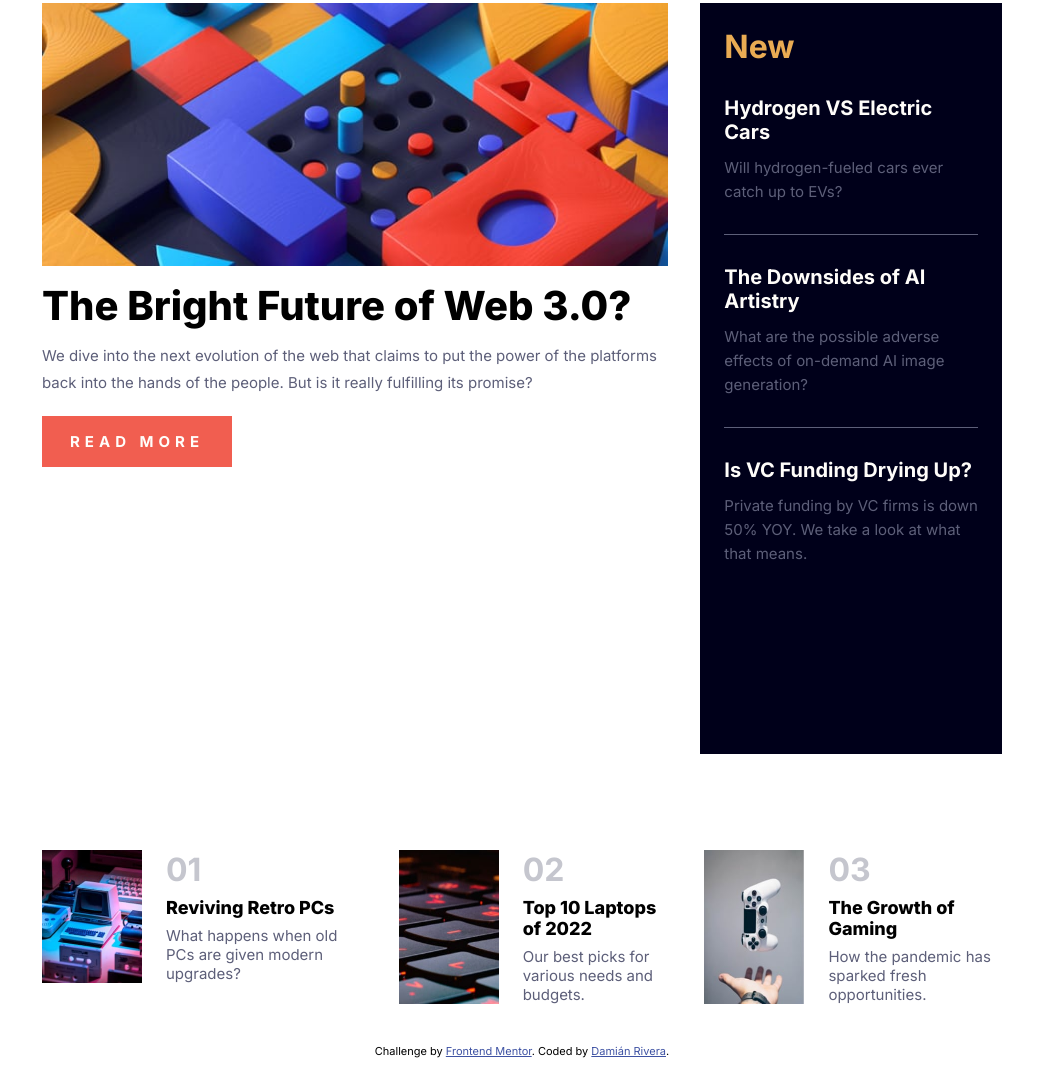
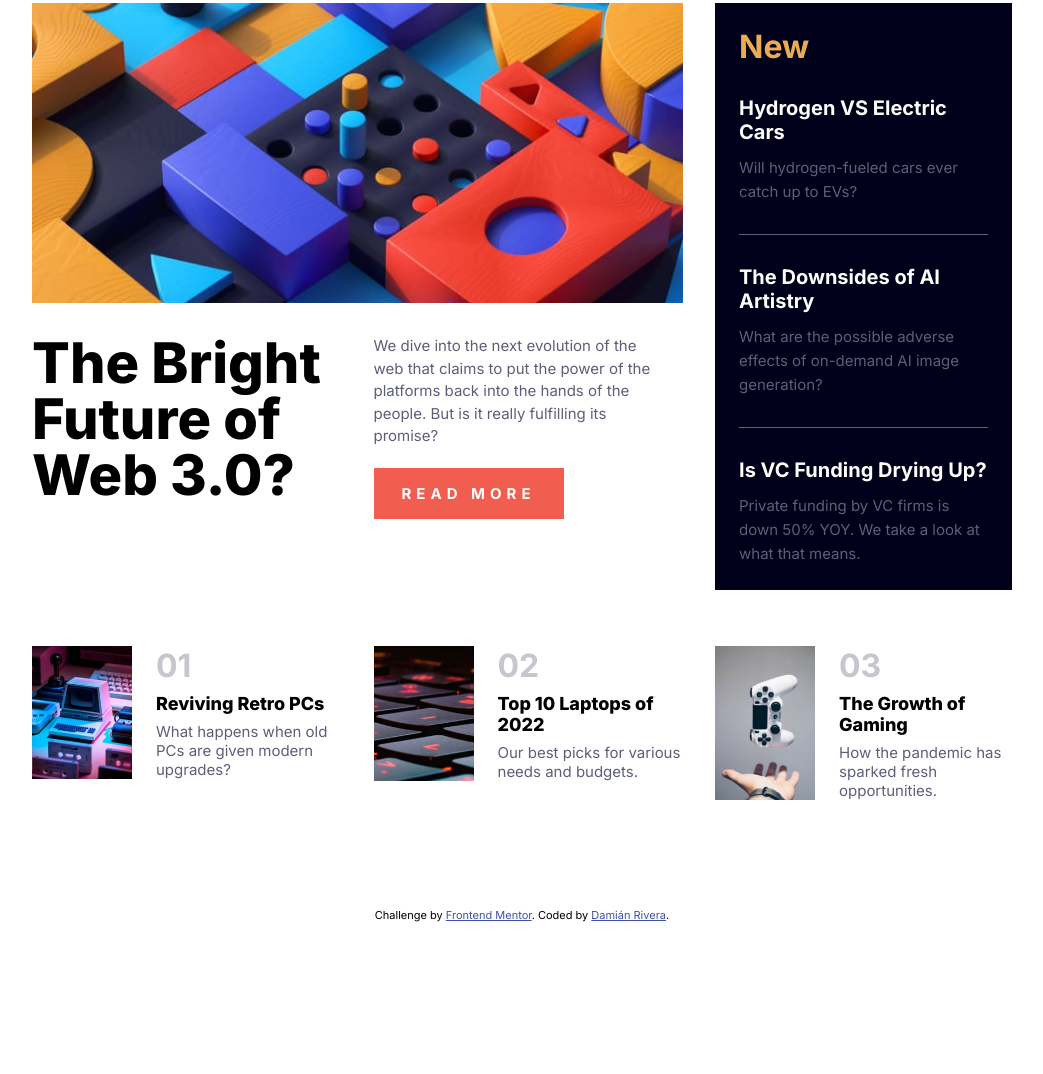
Before and after one commit to DamianRi/news-homepage-main, a plain HTML site: page index.html in a window 1280 px wide. Shown: the part 181-1255 px from the top of the page, without its empty margins (118-1161 px from the left). After the commit the page ends 1119 px from the top, so only its background shows below. Drawn offline with Linux system fonts and the light colour scheme.

Commit message:
Fixed grid for top news

```diff
--- a/css/style.scss
+++ b/css/style.scss
@@ -171,11 +171,6 @@ main {
       }
     }
   }
-  .top-news {
-    display: flex;
-    flex-direction: column;
-    gap: 3.2rem;
-
   .top-new {
     display: grid;
     grid-template-columns: 10rem repeat(3, 1fr);
@@ -183,6 +178,7 @@ main {
     column-gap: 2.4rem;
     row-gap: 0.8rem;
     height: 12rem;
+    margin: 0 0 3.2rem 0;
 
     figure {
       grid-column: 1 / 2;
@@ -190,6 +186,7 @@ main {
       .top-new__img {
         width: 100%;
         height: 100%;
+        object-fit: cover;
       }
     }
     .top-new__number {
@@ -214,7 +211,6 @@ main {
     }
   }
 }
-}
 
 .attribution {
   font-size: 11px;
@@ -226,9 +222,9 @@ main {
   color: hsl(228, 45%, 44%);
 }
 
-@media screen and (min-width: 600px) {
+@media screen and (min-width: 769px) {
   header {
-    padding: 8rem 16rem 4rem;
+    padding: 8rem 15rem 4rem;
     min-height: 5rem;
     .logo {
       width: 6.4rem;
@@ -251,6 +247,7 @@ main {
           position: relative;
           width: fit-content;
           padding: 0;
+          background-color: transparent;
           .menu-options__close-icon {
             display: none;
           }
@@ -278,19 +275,29 @@ main {
   }
   main {
     display: grid;
-    grid-template-areas: "last last last other"
-                         "last last last other"
-                         "last last last other"
-                         "tops tops tops tops";
+    grid-template-areas: "last last other"
+                         "last last other"
+                         "tops tops tops";
     gap: 3.2rem;
-    padding: 0 16rem;
+    row-gap: 5.6rem;
+    padding: 0 15rem 10rem;
+    & > * {
+      margin: 0;
+    }
     .last-news {
       grid-area: last;
-      grid-template-columns: 1 / 4;
-      grid-template-rows: 1 / 4;
+      display: grid;
+      grid-template-columns: repeat(2, 1fr);
+      grid-template-rows: repeat(2, auto);
+      gap: 3.2rem;
+      height: fit-content;
+
       .last-news__figure {
+        grid-column: 1 / 3;
+        grid-row: 1 / 2;
         width: 100%;
-        height: 35%;
+        height: 30rem;
+        margin: 0;
         img {
           width: 100%;
           height: 100%;
@@ -298,17 +305,22 @@ main {
           object-position: 0 0;
         }
       }
+      .last-news__title {
+        font-size: 5.6rem;
+        margin: 0;
+      }
+      .last-news__description {
+        font-size: 1.5rem;
+        line-height: 1.5;
+        padding: 0 1.6rem 0 0;
+      }
+      .last-news__link:hover {
+        background-color: $very-dark-blue;
+      }
     }
     .secondary-news {
       grid-area: other;
-      grid-template-columns: 3 / 4;
-      grid-template-rows: 1 / 3;
-    }
-    .top-news {
-      grid-area: tops;
-      grid-template-columns: 1 / 4;
-      grid-template-rows: 3 / 4;
-      flex-direction: row;
+      height: fit-content;
     }
   }
 }
--- a/index.html
+++ b/index.html
@@ -37,6 +37,7 @@
         <img src="./assets/images/image-web-3-mobile.jpg" alt="Shapes with colors">
       </figure>
       <h1 class="last-news__title">The Bright Future of Web 3.0?</h1>
+      <div>
         <p class="last-news__description">
           We dive into the next evolution of the web that claims to put the power of the platforms back into the hands of the people.
           But is it really fulfilling its promise?
@@ -44,6 +45,7 @@
         <a class="last-news__link" href="http://" target="_blank" rel="noopener noreferrer">
           Read more
         </a>
+      </div>
     </article>
     <aside class="secondary-news">
       <h2 class="secondary-news__title">New</h2>
@@ -60,34 +62,32 @@
         <p class="secondary-new__description">Private funding by VC firms is down 50% YOY. We take a look at what that means.</p>
       </div>
     </aside>
-    <section class="top-news">
-      <div class="top-new">
+    <article class="top-new">
       <figure>
         <img class="top-new__img" src="./assets/images/image-retro-pcs.jpg" alt="Video game gadgets">
       </figure>
       <p class="top-new__number">01</p>
       <p class="top-new__name">Reviving Retro PCs</p>
       <p class="top-new__description">What happens when old PCs are given modern upgrades?</p>
-      </div>
+    </article>
 
-      <div class="top-new">
+    <article class="top-new">
       <figure>
         <img class="top-new__img" src="./assets/images/image-top-laptops.jpg" alt="Keyboard with light">
       </figure>
       <p class="top-new__number">02</p>
       <p class="top-new__name">Top 10 Laptops of 2022</p>
       <p class="top-new__description">Our best picks for various needs and budgets.</p>
-      </div>
+    </article>
 
-      <div class="top-new">
+    <article class="top-new">
       <figure>
         <img class="top-new__img" src="./assets/images/image-gaming-growth.jpg" alt="Hand with controller">
       </figure>
       <p class="top-new__number">03</p>
       <p class="top-new__name">The Growth of Gaming</p>
       <p class="top-new__description">How the pandemic has sparked fresh opportunities.</p>
-      </div>
-    </section>
+    </article>
   </main>
   <footer class="attribution">
     Challenge by
```
Also changed, not shown: css/style.css, 1 other file. Lines whose indentation alone changed are shown as unchanged.
